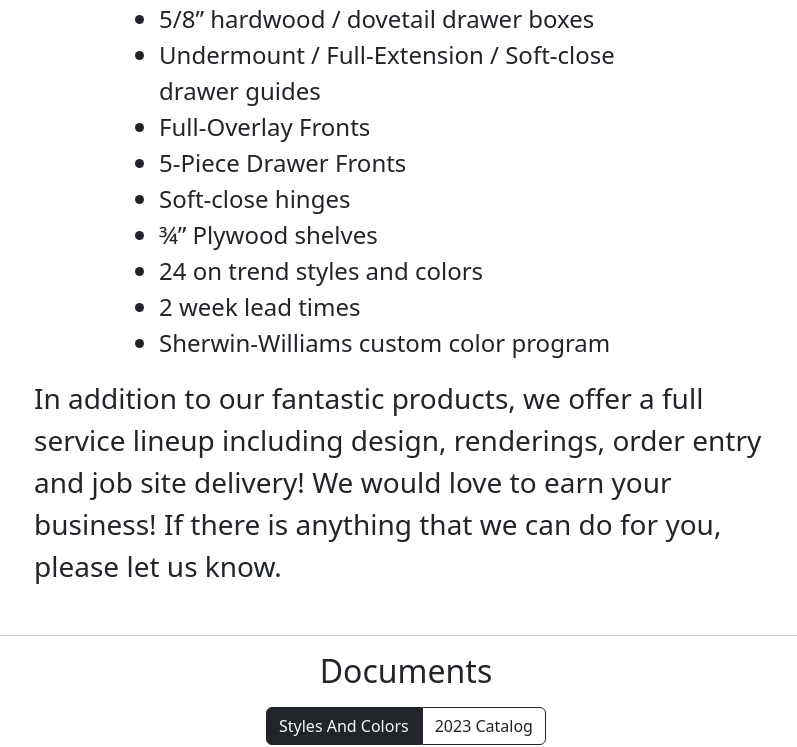
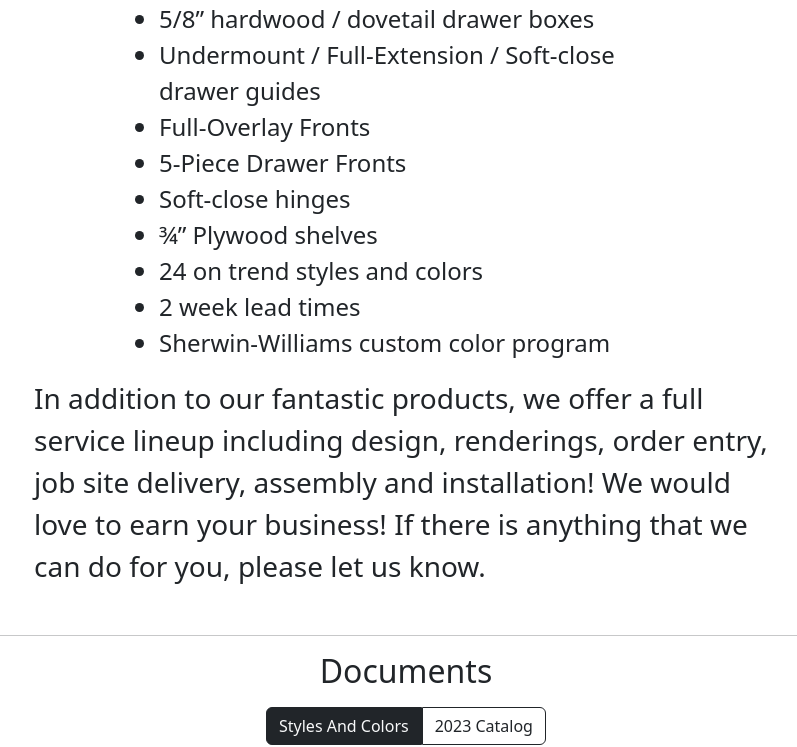
Before and after one commit to devcabinetssouthwest/cabinets-southwest, a Next.js app: page / in a window 1280 px wide. Shown: the part 478-1225 px from the top of the page, without its empty margins (234-1031 px from the left). Built offline with nearby package versions, Linux system fonts and the light colour scheme; no server answers; grey boxes are pictures that could not be loaded.

Commit message:
Added some copy

```diff
--- a/pages/index.js
+++ b/pages/index.js
@@ -100,7 +100,7 @@ export default function Home() {
           </ul>
 
 <p className='fs-3 col-lg-8 col mx-auto mb-0'>
-In addition to our fantastic products, we offer a full service lineup including design, renderings, order entry and job site delivery!
+In addition to our fantastic products, we offer a full service lineup including design, renderings, order entry, job site delivery, assembly and installation!
 
 
 We would love to earn your business!  If there is anything that we can do for you, please let us know.
```
